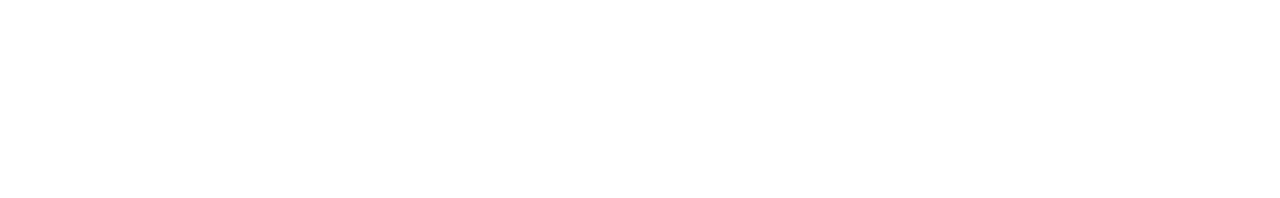
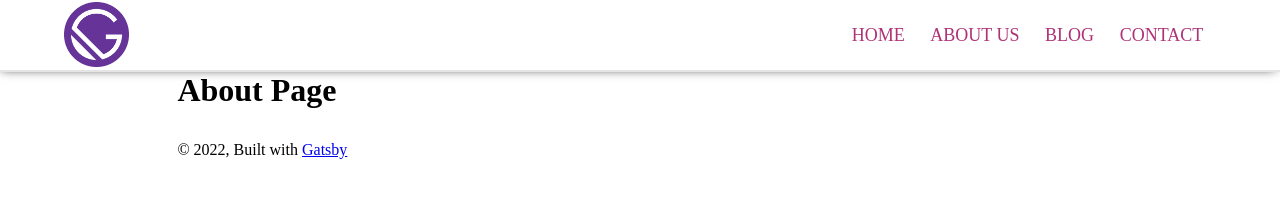
Before and after one commit to jaymesC/sgtc-website, a Gatsby site: page /about in a window 1280 px wide. Before the commit this address had no page. Built offline with nearby package versions, Linux system fonts and the light colour scheme; Gatsby itself is replaced by a stand-in of ours.

Commit message:
added many components

```diff
--- a/src/components/Navbar/NavbarLinks.js
+++ b/src/components/Navbar/NavbarLinks.js
@@ -54,9 +54,9 @@ const NavbarLinks = () => {
   return (
     <>
       <NavItem to="/">Home</NavItem>
-      <NavItem to="/404">About us</NavItem>
-      <NavItem to="/">Blog</NavItem>
-      <NavItem to="/404">Contact</NavItem>
+      <NavItem to="/about">About us</NavItem>
+      <NavItem to="/blog">Blog</NavItem>
+      <NavItem to="/contact">Contact</NavItem>
 
       <NavIcon>
         <FaFacebookF style={{ marginRight: "20px" }} />
--- a/src/pages/404.js
+++ b/src/pages/404.js
@@ -1,5 +1,4 @@
 import * as React from "react"
-
 import Layout from "../components/layout"
 import Seo from "../components/seo"
 
@@ -7,7 +6,7 @@ const NotFoundPage = () => (
   <Layout>
     <Seo title="404: Not found" />
     <h1>404: Not Found</h1>
-    <p>You just hit a route that doesn&#39;t exist... the sadness.</p>
+    <p>You just hit a route that doesn&#39;t exist</p>
   </Layout>
 )
 
--- /dev/null
+++ b/src/pages/about.js
@@ -0,0 +1,14 @@
+import React from "react"
+import Layout from "../components/layout"
+import Seo from "../components/seo"
+
+const about = () => {
+  return (
+    <Layout>
+      <Seo title="About" />
+      <h1>About Page</h1>
+    </Layout>
+  )
+}
+
+export default about
--- a/src/pages/page-2.js
+++ b/src/pages/blog.js
@@ -1,16 +1,13 @@
 import * as React from "react"
 import { Link } from "gatsby"
-
 import Layout from "../components/layout"
 import Seo from "../components/seo"
 
-const SecondPage = () => (
+const blog = () => (
   <Layout>
     <Seo title="Page two" />
-    <h1>Hi from the second page</h1>
-    <p>Welcome to page 2</p>
-    <Link to="/">Go back to the homepage</Link>
+    <h1>Blog Page</h1>
   </Layout>
 )
 
-export default SecondPage
+export default blog
```
Also changed, not shown: src/pages/contact.js (added, +14 -0 lines).
